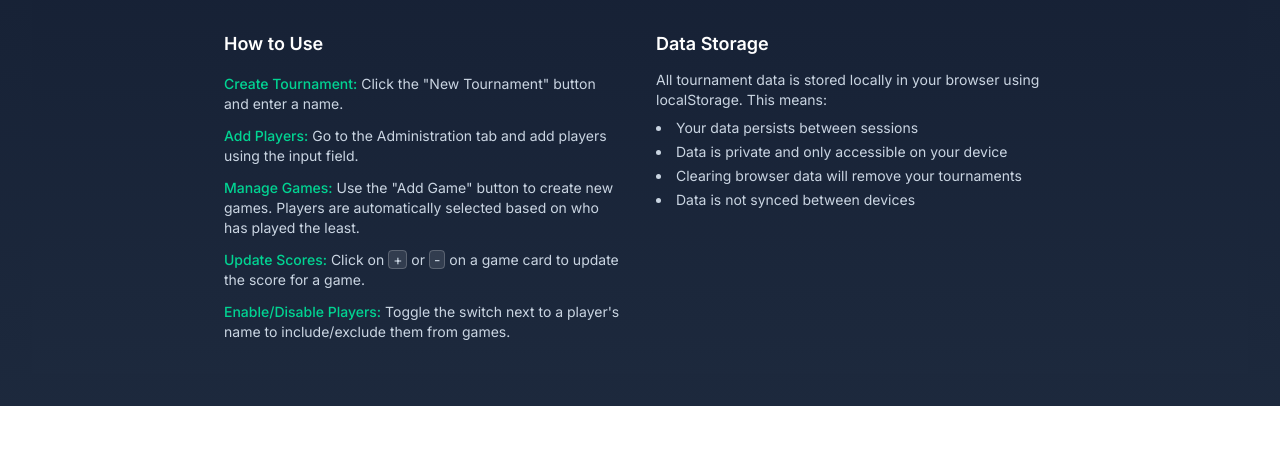
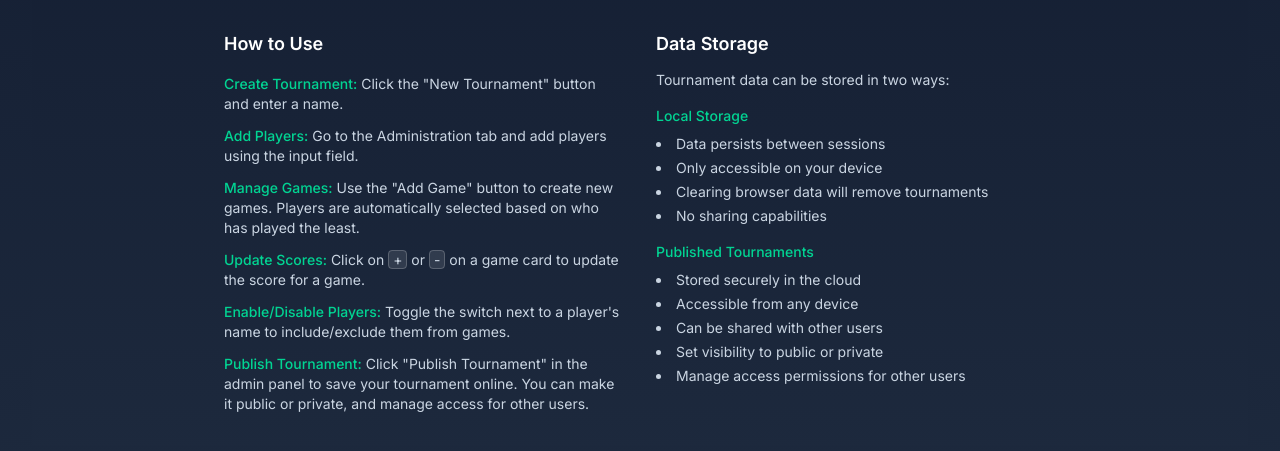
Before and after one commit to RonHaland/fooz-win, a Next.js app: page / in a window 1280 px wide. Shown: the part 665-1116 px from the top of the page. Before the commit the page ends 1071 px from the top, so only its background shows below. Built offline with nearby package versions, Linux system fonts and the light colour scheme; no server answers.

Commit message:
update info text

```diff
--- a/app/page.tsx
+++ b/app/page.tsx
@@ -42,7 +42,7 @@ export default function Home() {
   };
 
   return (
-    <main className="min-h-screen bg-gradient-to-b from-slate-900 to-slate-800">
+    <main className="bg-gradient-to-b from-slate-900 to-slate-800">
       <div className="max-w-4xl mx-auto px-4 py-8 sm:px-6 lg:px-8">
         {/* Header Section */}
         <div className="text-center mb-12 flex flex-col items-center">
--- a/components/InfoSection.tsx
+++ b/components/InfoSection.tsx
@@ -46,6 +46,14 @@ export function InfoSection() {
               Toggle the switch next to a player&apos;s name to include/exclude
               them from games.
             </p>
+            <p>
+              <span className="font-medium text-emerald-400">
+                Publish Tournament:
+              </span>{" "}
+              Click &quot;Publish Tournament&quot; in the admin panel to save
+              your tournament online. You can make it public or private, and
+              manage access for other users.
+            </p>
           </div>
         </div>
 
@@ -53,16 +61,34 @@ export function InfoSection() {
           <h2 className="text-lg font-semibold text-white mb-3">
             Data Storage
           </h2>
-          <p className="text-sm text-slate-300">
-            All tournament data is stored locally in your browser using
-            localStorage. This means:
+          <p className="text-sm text-slate-300 mb-4">
+            Tournament data can be stored in two ways:
           </p>
-          <ul className="mt-2 text-sm text-slate-300 list-disc list-inside space-y-1">
-            <li>Your data persists between sessions</li>
-            <li>Data is private and only accessible on your device</li>
-            <li>Clearing browser data will remove your tournaments</li>
-            <li>Data is not synced between devices</li>
-          </ul>
+          <div className="space-y-4">
+            <div>
+              <h3 className="text-sm font-medium text-emerald-400 mb-2">
+                Local Storage
+              </h3>
+              <ul className="text-sm text-slate-300 list-disc list-inside space-y-1">
+                <li>Data persists between sessions</li>
+                <li>Only accessible on your device</li>
+                <li>Clearing browser data will remove tournaments</li>
+                <li>No sharing capabilities</li>
+              </ul>
+            </div>
+            <div>
+              <h3 className="text-sm font-medium text-emerald-400 mb-2">
+                Published Tournaments
+              </h3>
+              <ul className="text-sm text-slate-300 list-disc list-inside space-y-1">
+                <li>Stored securely in the cloud</li>
+                <li>Accessible from any device</li>
+                <li>Can be shared with other users</li>
+                <li>Set visibility to public or private</li>
+                <li>Manage access permissions for other users</li>
+              </ul>
+            </div>
+          </div>
         </div>
       </div>
     </div>
```
